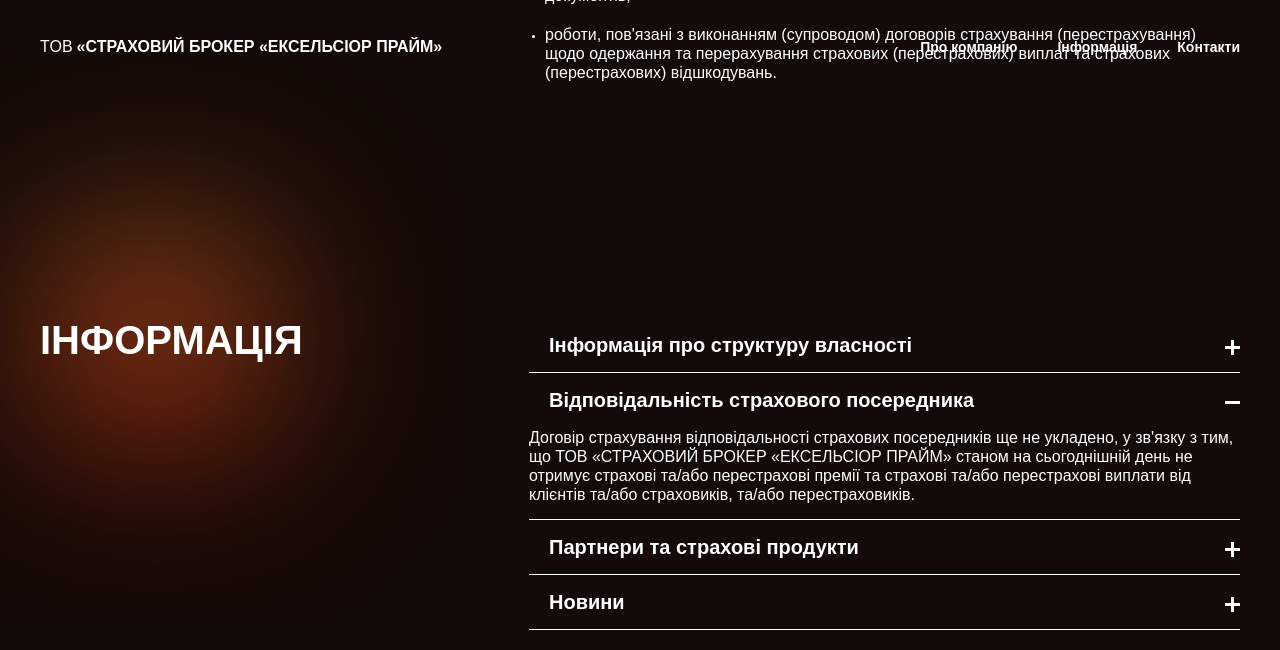
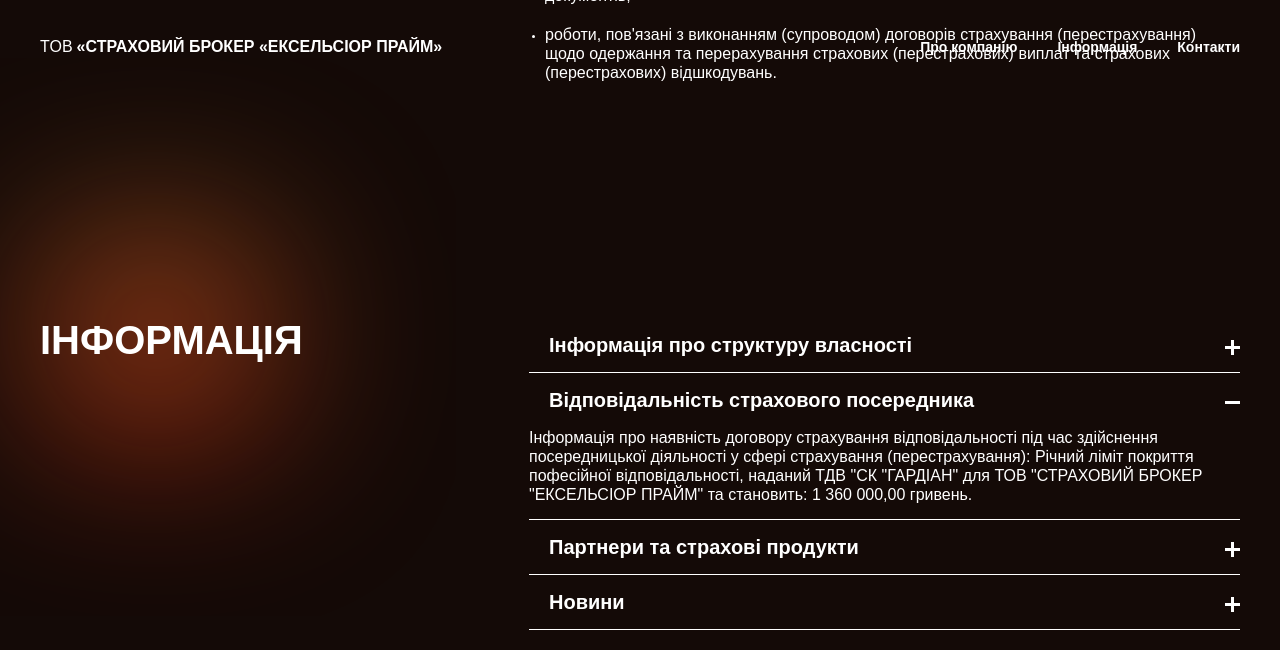
Before and after one commit to purr-purr/excelsior-prime.com.ua, a Next.js app: page / in a window 1280 px wide. Both pictures are taken after a click on the heading "Відповідальність страхового посередника". Shown: the part 2498-3148 px from the top of the page. Built offline with nearby package versions, Linux system fonts and the light colour scheme.

Commit message:
feat: upd info

```diff
--- a/src/modules/home/components/Reports/index.tsx
+++ b/src/modules/home/components/Reports/index.tsx
@@ -33,11 +33,11 @@
 
 			<Accordion title="Відповідальність страхового посередника">
 				<p>
-					Договір страхування відповідальності страхових посередників ще не укладено,
-					у зв&#39;язку з тим, що ТОВ «СТРАХОВИЙ БРОКЕР «ЕКСЕЛЬСІОР ПРАЙМ» станом на
-					сьогоднішній день не отримує страхові та/або перестрахові премії та
-					страхові та/або перестрахові виплати від клієнтів та/або страховиків,
-					та/або перестраховиків.
+					Інформація про наявність договору страхування відповідальності під час
+					здійснення посередницької діяльності у сфері страхування (перестрахування):
+					Річний ліміт покриття пофесійної відповідальності, наданий ТДВ &quot;СК
+					&quot;ГАРДІАН&quot; для ТОВ &quot;СТРАХОВИЙ БРОКЕР &quot;ЕКСЕЛЬСІОР ПРАЙМ&quot; та становить: 1 360
+					000,00 гривень.
 				</p>
 			</Accordion>
 
```
